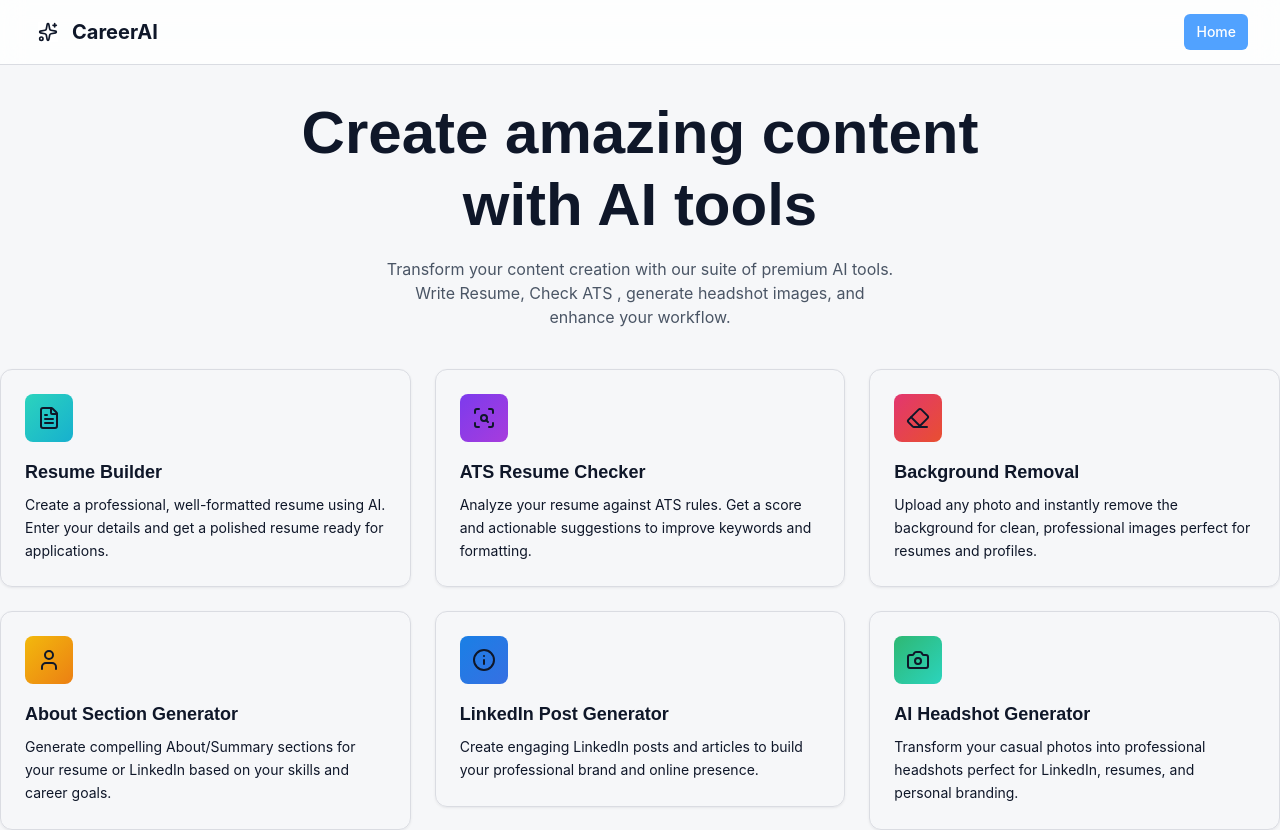
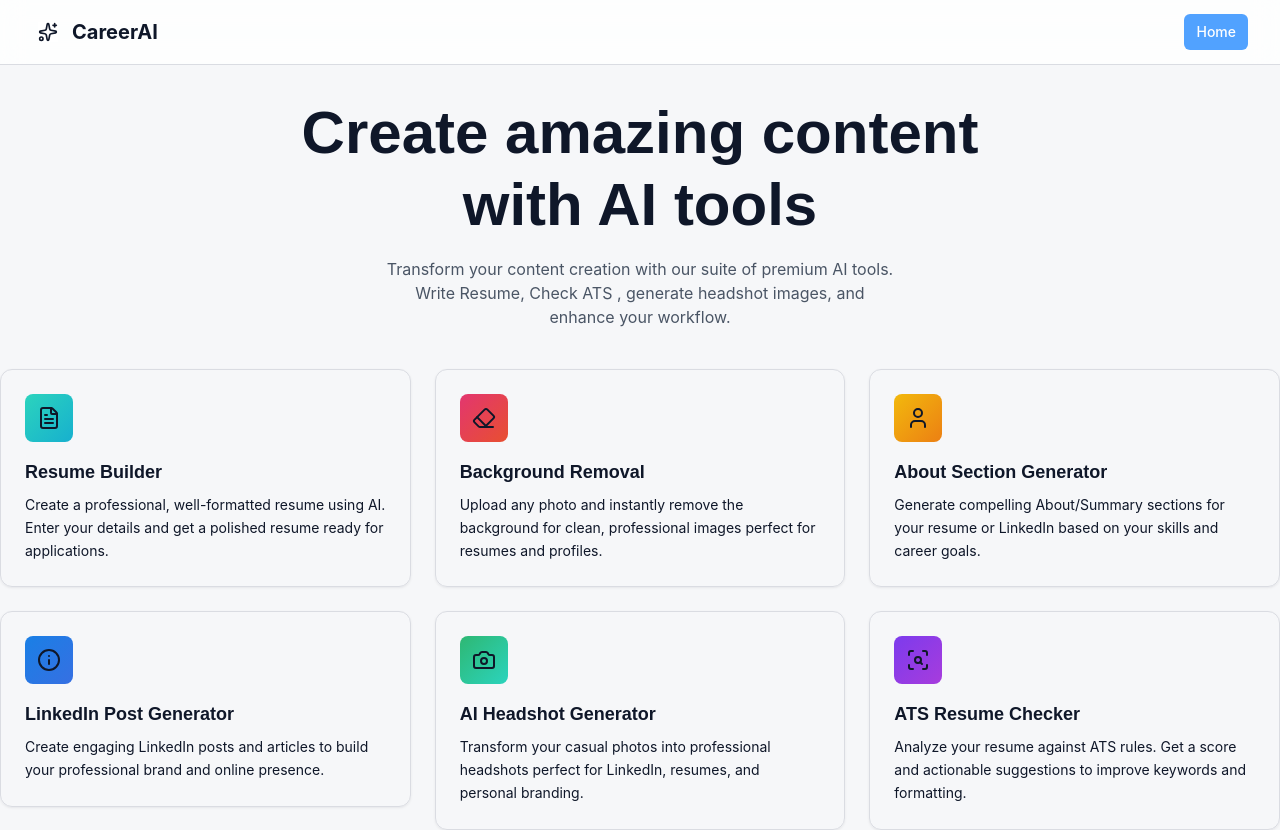
Before and after one commit to Abbas7120/CareerAI, a React (Vite) app in the folder Saas-App-frontend/: page /dashboard in a window 1280 px wide. Shown: the top 830 px of the page. Built offline with nearby package versions, Linux system fonts and the light colour scheme; no server answers.

Commit message:
Changed the ATS Checker position

```diff
--- a/Saas-App-frontend/src/pages/Dashboard.jsx
+++ b/Saas-App-frontend/src/pages/Dashboard.jsx
@@ -18,14 +18,6 @@ const tools = [
     icon: FileText,
     href: "/dashboard/resume-builder",
     gradient: "linear-gradient(135deg, hsl(172 66% 50%), hsl(190 80% 45%))",
-  },
-  {
-    title: "ATS Resume Checker",
-    description:
-      "Analyze your resume against ATS rules. Get a score and actionable suggestions to improve keywords and formatting.",
-    icon: ScanSearch,
-    href: "/dashboard/ats-checker",
-    gradient: "linear-gradient(135deg, hsl(262 83% 58%), hsl(280 70% 55%))",
   },
   {
     title: "Background Removal",
@@ -58,6 +50,14 @@ const tools = [
     icon: Camera,
     href: "/dashboard/headshot-generator",
     gradient: "linear-gradient(135deg, hsl(150 60% 45%), hsl(172 66% 50%))",
+  },
+  {
+    title: "ATS Resume Checker",
+    description:
+      "Analyze your resume against ATS rules. Get a score and actionable suggestions to improve keywords and formatting.",
+    icon: ScanSearch,
+    href: "/dashboard/ats-checker",
+    gradient: "linear-gradient(135deg, hsl(262 83% 58%), hsl(280 70% 55%))",
   },
 ];
 
```
